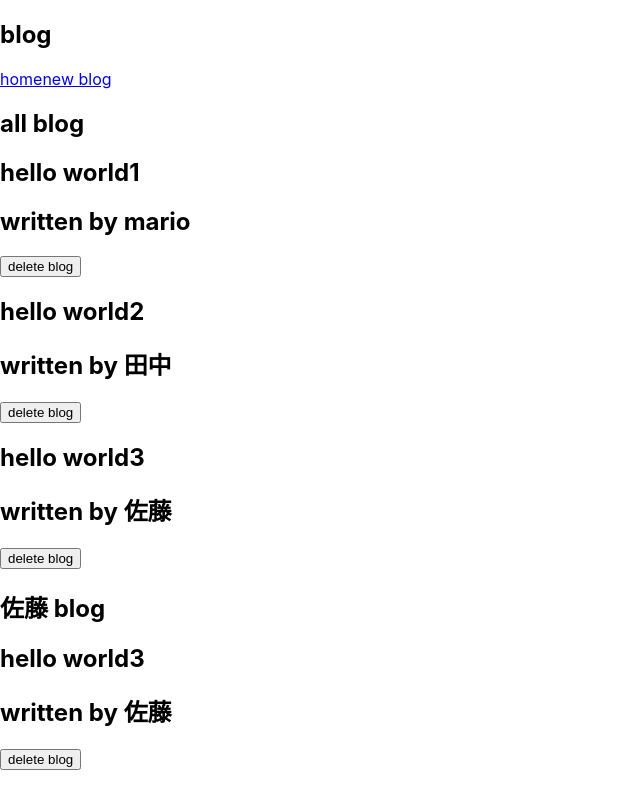
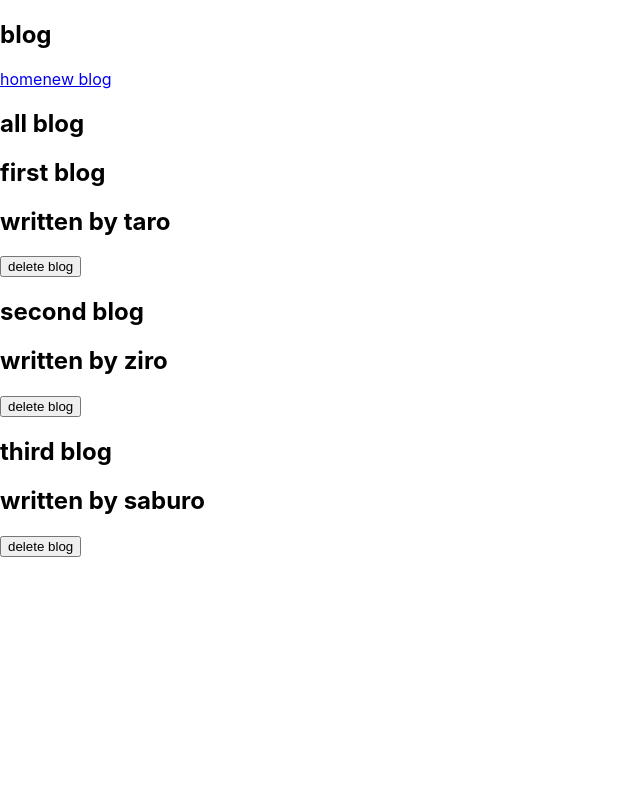
Before and after one commit to shimizuyuta/react_blog, a React (Create React App) app: page / in a window 1280 px wide. Shown: the whole page, without its empty margins (0-640 px from the left). Built offline with nearby package versions, Linux system fonts and the light colour scheme; data requests are answered from the project's data file.

Commit message:
useEffect追加・元のサンプルデータ移行

```diff
--- a/src/components/Home/Home.js
+++ b/src/components/Home/Home.js
@@ -1,25 +1,29 @@
-import React,{ useState } from 'react'
+import React,{ useState,useEffect } from 'react'
 import BlogList from '../BlogList/BlogList'
 
 const Home = () => {
 
-    const [blogs,setBlogs] = useState([
-        {title:'hello world1',body:'lorem...........',author:'mario',id:1},
-        {title:'hello world2',body:'lorem...........',author:'田中',id:2},
-        {title:'hello world3',body:'lorem...........',author:'佐藤',id:3}
-    ])
-    const handleDelete = (id) =>{
-        const newBlogs =blogs.filter(blog=> blog.id !== id);
-        setBlogs(newBlogs);
-    }
+    const [blogs,setBlogs] = useState(null);
+
+    const url = 'http://localhost:8000/blogs'
+
+    useEffect(()=>{
+        fetch(url)
+        .then(res =>{
+            return res.json()
+        })
+        .then((data)=>{
+            console.log(data,'data')
+            setBlogs(data);
+        })
+    },[])
 
 
 
 
     return (
         <div className="home">
-            <BlogList blogs={blogs} title='all blog' handleDelete={handleDelete}/>
-            <BlogList blogs={blogs.filter((blog)=>blog.author==='佐藤')} title='佐藤 blog'/>
+            {blogs &&<BlogList blogs={blogs} title='all blog' />}
         </div>
 
     )
```
